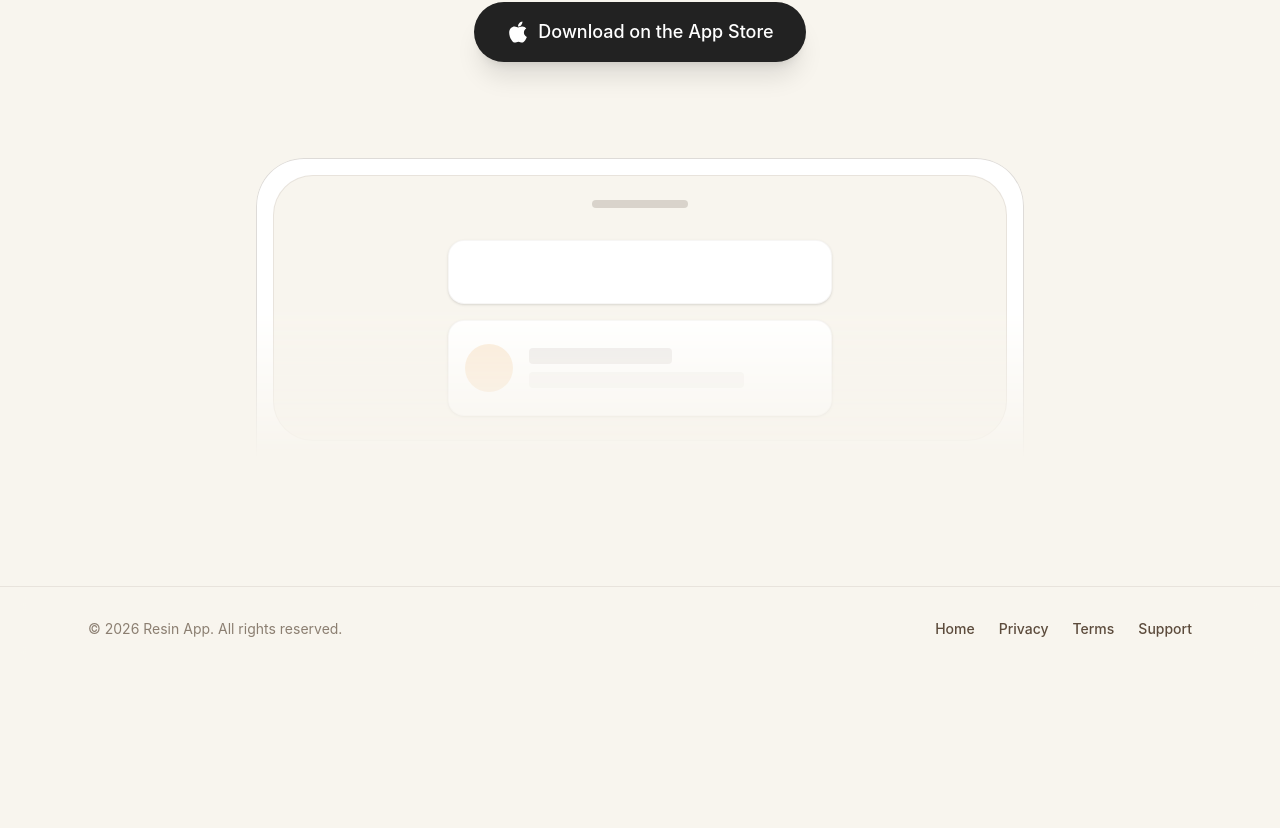
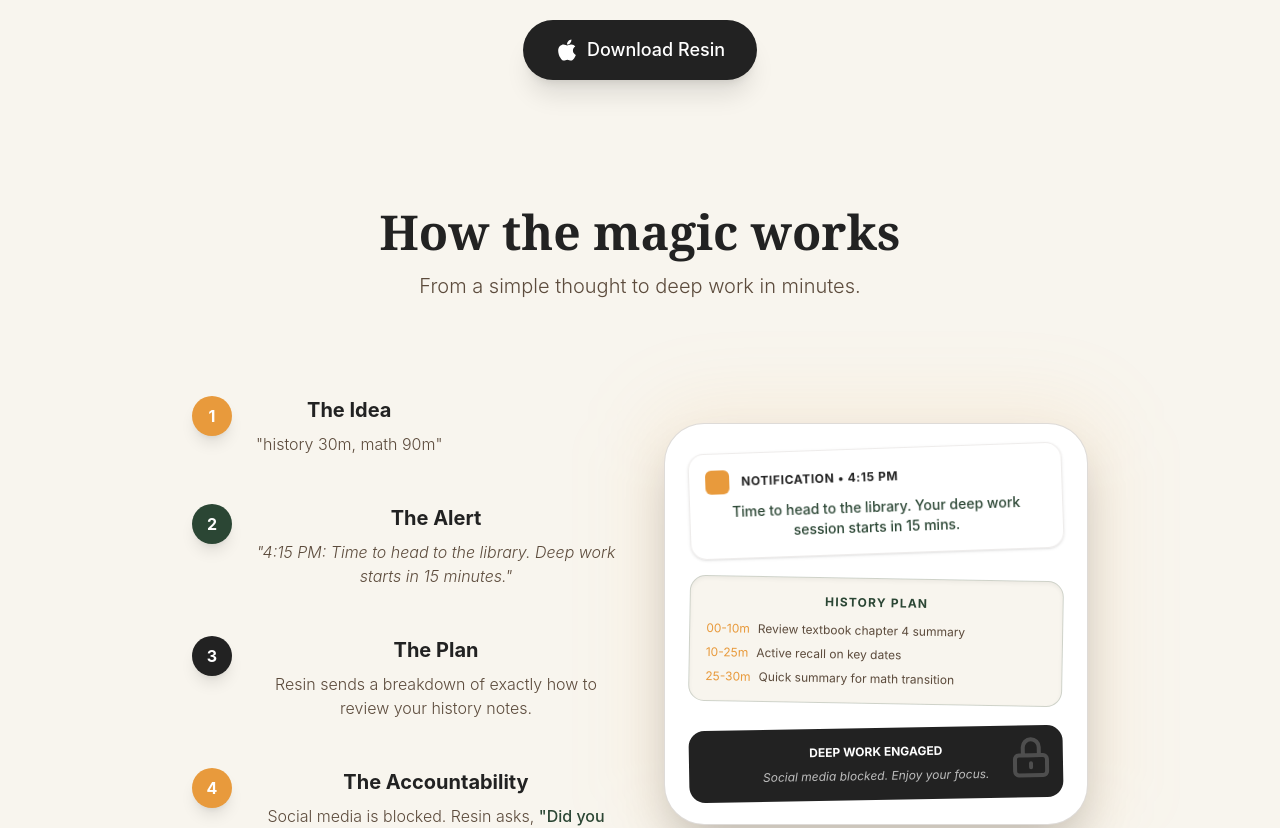
Before and after one commit to zachmb/resin-site, a SvelteKit app: page / in a window 1280 px wide. Shown: the part 620-1448 px from the top of the page. Before the commit the page ends 1291 px from the top, so only its background shows below. Built offline with nearby package versions, Linux system fonts and the light colour scheme.

Commit message:
live link

```diff
--- a/src/routes/+layout.svelte
+++ b/src/routes/+layout.svelte
@@ -41,7 +41,9 @@
 					class="hover:text-resin-forest transition-colors">Support</a
 				>
 				<a
-					href="/#download"
+					href="https://testflight.apple.com/join/yV53qa1z"
+					target="_blank"
+					rel="noopener noreferrer"
 					class="px-5 py-2.5 bg-resin-charcoal text-white rounded-full hover:bg-resin-forest transition-colors shadow-md hover:shadow-lg"
 				>
 					Get the App
--- a/src/routes/+page.svelte
+++ b/src/routes/+page.svelte
@@ -14,41 +14,221 @@
     </div>
 
     <h1
-        class="text-5xl md:text-7xl font-bold text-resin-charcoal font-serif mb-6 tracking-tight"
+        class="text-5xl md:text-7xl font-bold text-resin-charcoal font-serif mb-6 tracking-tight leading-tight"
     >
-        Your mind, <br class="md:hidden" />
-        <span class="text-resin-forest italic">beautifully organized.</span>
+        Your ideas, <br class="md:hidden" />
+        <span class="text-resin-forest italic">actually happening.</span>
     </h1>
 
     <p
         class="text-xl md:text-2xl text-resin-earth max-w-2xl mx-auto mb-12 font-light leading-relaxed"
     >
-        Resin is the organic workspace that feels like a maker's workshop.
-        Capture thoughts, structure tasks, and breathe life into your ideas.
+        Resin gets AI to develop a plan for your ideas and reminds you to make
+        them happen. No more letting "History 30m" become "another time."
     </p>
 
     <div
         class="flex flex-col sm:flex-row items-center justify-center gap-4 w-full"
     >
         <a
-            href="#download"
-            class="group relative inline-flex items-center justify-center px-8 py-4 bg-resin-charcoal text-white rounded-full font-medium text-lg hover:bg-resin-forest transition-all duration-300 shadow-xl hover:shadow-2xl hover:-translate-y-1 w-full sm:w-auto"
+            href="https://testflight.apple.com/join/yV53qa1z"
+            target="_blank"
+            rel="noopener noreferrer"
+            class="group relative inline-flex items-center justify-center px-8 py-4 bg-resin-charcoal text-white rounded-full font-medium text-lg hover:bg-resin-forest transition-all duration-300 shadow-xl hover:shadow-2xl hover:-translate-y-1 w-full sm:w-auto overflow-hidden"
         >
-            <span class="flex items-center gap-2">
+            <span class="relative z-10 flex items-center gap-2">
                 <svg class="w-6 h-6" viewBox="0 0 384 512" fill="currentColor">
-                    <!--! Font Awesome Pro 6.4.0 by @fontawesome - https://fontawesome.com License - https://fontawesome.com/license (Commercial License) Copyright 2023 Fonticons, Inc. -->
                     <path
                         d="M318.7 268.7c-.2-36.7 16.4-64.4 50-84.8-18.8-26.9-47.2-41.7-84.7-44.6-35.5-2.8-74.3 20.7-88.5 20.7-15 0-49.4-19.7-76.4-19.7C63.3 141.2 4 184.8 4 273.5q0 39.3 14.4 81.2c12.8 36.7 59 126.7 107.2 125.2 25.2-.6 43-17.9 75.8-17.9 31.8 0 48.3 17.9 76.4 17.9 48.6-.7 90.4-82.5 102.6-119.3-65.2-30.7-61.7-90-61.7-91.9zm-56.6-164.2c27.3-32.4 24.8-61.9 24-72.5-24.1 1.4-52 16.4-67.9 34.9-17.5 19.8-27.8 44.3-25.6 71.9 26.1 2 49.9-11.4 69.5-34.3z"
                     />
                 </svg>
-                Download on the App Store
+                Download Resin
             </span>
         </a>
     </div>
 
+    <!-- The Magic Section -->
+    <section class="mt-32 w-full max-w-4xl mx-auto space-y-24">
+        <div class="text-center">
+            <h2
+                class="text-3xl md:text-5xl font-bold text-resin-charcoal font-serif mb-4"
+            >
+                How the magic works
+            </h2>
+            <p class="text-resin-earth text-lg md:text-xl font-light">
+                From a simple thought to deep work in minutes.
+            </p>
+        </div>
+
+        <!-- Visual Flow -->
+        <div class="grid grid-cols-1 md:grid-cols-2 gap-12 items-center">
+            <div class="space-y-12">
+                <!-- Step 1 -->
+                <div class="flex gap-6 items-start">
+                    <div
+                        class="w-10 h-10 rounded-full bg-resin-amber text-white flex items-center justify-center font-bold shrink-0 shadow-lg"
+                    >
+                        1
+                    </div>
+                    <div>
+                        <h3 class="text-xl font-bold text-resin-charcoal mb-2">
+                            The Idea
+                        </h3>
+                        <p class="text-resin-earth font-light">
+                            "history 30m, math 90m"
+                        </p>
+                    </div>
+                </div>
+                <!-- Step 2 -->
+                <div class="flex gap-6 items-start">
+                    <div
+                        class="w-10 h-10 rounded-full bg-resin-forest text-white flex items-center justify-center font-bold shrink-0 shadow-lg"
+                    >
+                        2
+                    </div>
+                    <div>
+                        <h3 class="text-xl font-bold text-resin-charcoal mb-2">
+                            The Alert
+                        </h3>
+                        <p
+                            class="text-resin-earth font-light font-italic italic"
+                        >
+                            "4:15 PM: Time to head to the library. Deep work
+                            starts in 15 minutes."
+                        </p>
+                    </div>
+                </div>
+                <!-- Step 3 -->
+                <div class="flex gap-6 items-start">
+                    <div
+                        class="w-10 h-10 rounded-full bg-resin-charcoal text-white flex items-center justify-center font-bold shrink-0 shadow-lg"
+                    >
+                        3
+                    </div>
+                    <div>
+                        <h3 class="text-xl font-bold text-resin-charcoal mb-2">
+                            The Plan
+                        </h3>
+                        <p class="text-resin-earth font-light">
+                            Resin sends a breakdown of exactly how to review
+                            your history notes.
+                        </p>
+                    </div>
+                </div>
+                <!-- Step 4 -->
+                <div class="flex gap-6 items-start">
+                    <div
+                        class="w-10 h-10 rounded-full bg-resin-amber text-white flex items-center justify-center font-bold shrink-0 shadow-lg"
+                    >
+                        4
+                    </div>
+                    <div>
+                        <h3 class="text-xl font-bold text-resin-charcoal mb-2">
+                            The Accountability
+                        </h3>
+                        <p class="text-resin-earth font-light">
+                            Social media is blocked. Resin asks, <span
+                                class="text-resin-forest font-medium"
+                                >"Did you do it?"</span
+                            >
+                        </p>
+                    </div>
+                </div>
+            </div>
+
+            <!-- Visual Representation -->
+            <div class="relative">
+                <div
+                    class="absolute -inset-4 bg-resin-amber/10 rounded-[3rem] blur-2xl"
+                ></div>
+                <div
+                    class="relative bg-white rounded-[2.5rem] border border-resin-earth/20 shadow-2xl p-6 overflow-hidden"
+                >
+                    <div class="space-y-6">
+                        <!-- Mock Notification -->
+                        <div
+                            class="bg-white/80 backdrop-blur-sm p-4 rounded-2xl border border-resin-earth/10 shadow-sm transform -rotate-2"
+                        >
+                            <div class="flex items-center gap-3 mb-2">
+                                <div
+                                    class="w-6 h-6 bg-resin-amber rounded-md"
+                                ></div>
+                                <span
+                                    class="text-xs font-bold text-resin-charcoal uppercase tracking-wider"
+                                    >Notification • 4:15 PM</span
+                                >
+                            </div>
+                            <p class="text-sm text-resin-forest font-medium">
+                                Time to head to the library. Your deep work
+                                session starts in 15 mins.
+                            </p>
+                        </div>
+
+                        <!-- Mock Plan -->
+                        <div
+                            class="bg-resin-bg p-4 rounded-2xl border border-resin-forest/20 shadow-inner transform rotate-1"
+                        >
+                            <h4
+                                class="text-xs font-bold text-resin-forest uppercase mb-3 text-center tracking-widest"
+                            >
+                                History Plan
+                            </h4>
+                            <ul class="space-y-2">
+                                <li class="text-xs flex gap-2">
+                                    <span class="text-resin-amber">00-10m</span>
+                                    <span class="text-resin-earth"
+                                        >Review textbook chapter 4 summary</span
+                                    >
+                                </li>
+                                <li class="text-xs flex gap-2">
+                                    <span class="text-resin-amber">10-25m</span>
+                                    <span class="text-resin-earth"
+                                        >Active recall on key dates</span
+                                    >
+                                </li>
+                                <li class="text-xs flex gap-2">
+                                    <span class="text-resin-amber">25-30m</span>
+                                    <span class="text-resin-earth"
+                                        >Quick summary for math transition</span
+                                    >
+                                </li>
+                            </ul>
+                        </div>
+
+                        <!-- Mock Focus Mode -->
+                        <div
+                            class="bg-resin-charcoal p-4 rounded-2xl text-white transform -rotate-1 relative overflow-hidden"
+                        >
+                            <div class="absolute top-0 right-0 p-2 opacity-20">
+                                <svg
+                                    class="w-12 h-12"
+                                    fill="none"
+                                    stroke="currentColor"
+                                    viewBox="0 0 24 24"
+                                    ><path
+                                        stroke-linecap="round"
+                                        stroke-linejoin="round"
+                                        stroke-width="2"
+                                        d="M12 15v2m-6 4h12a2 2 0 002-2v-6a2 2 0 00-2-2H6a2 2 0 00-2 2v6a2 2 0 002 2zm10-10V7a4 4 0 00-8 0v4h8z"
+                                    ></path></svg
+                                >
+                            </div>
+                            <h4 class="text-xs font-bold uppercase mb-2">
+                                Deep Work Engaged
+                            </h4>
+                            <p class="text-xs text-white/70 italic">
+                                Social media blocked. Enjoy your focus.
+                            </p>
+                        </div>
+                    </div>
+                </div>
+            </div>
+        </div>
+    </section>
+
     <!-- App mock up visual below the main CTA -->
     <div
-        class="mt-24 w-full max-w-3xl mx-auto rounded-t-[3rem] bg-white border border-resin-earth/20 shadow-[0_-20px_40px_-20px_rgb(43,70,52,0.1)] p-4 relative overflow-hidden"
+        class="mt-32 w-full max-w-3xl mx-auto rounded-t-[3rem] bg-white border border-resin-earth/20 shadow-[0_-20px_40px_-20px_rgb(43,70,52,0.1)] p-4 relative overflow-hidden"
         style="height: 300px; mask-image: linear-gradient(to bottom, black 50%, transparent 100%);"
     >
         <div
```
